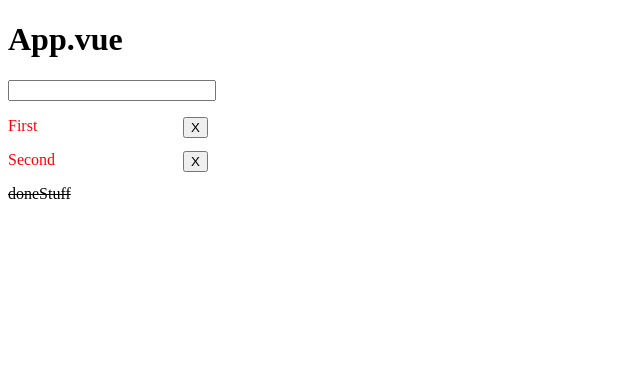
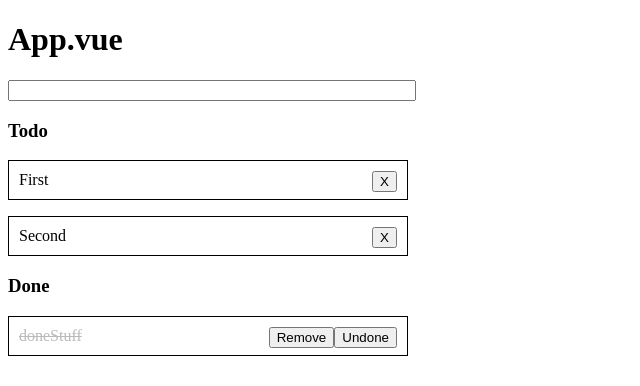
Before and after one commit to amerre/Todo_app, a Vue app: page / in a window 1280 px wide. Shown: the top 386 px of the page, without its empty margins (0-640 px from the left). Built offline with nearby package versions, Linux system fonts and the light colour scheme.

Commit message:
🔖 Algorithm basics done

```diff
--- a/src/App.vue
+++ b/src/App.vue
@@ -1,15 +1,21 @@
 <template>
   <div id="app">
     <h1>App.vue</h1>
-    <input type="text" @keydown.enter="addTask" v-model="addThis">
-    <span v-for="task in tasks" v-bind:key="task">
+    <input type="text" @keydown.enter="add()" v-model="addThis">
+    <h3>Todo</h3>
+    <span v-for="task in toDoTasks" v-bind:key="task">
       <p>
         {{ task }}
-        <button @click="remThis(task)">X</button>
+        <button @click="done(task)">X</button>
       </p>
     </span>
-    <span v-for="task in done" v-bind:key="task">
-      <p class="done">{{ task }}</p>
+    <h3>Done</h3>
+    <span v-for="task in doneTasks" v-bind:key="task">
+      <p class="done">
+        {{ task }}
+        <button @click="undone(task)">Undone</button>
+        <button @click="remove(task)">Remove</button>
+      </p>
     </span>
   </div>
 </template>
@@ -18,22 +24,33 @@
 export default {
   data() {
     return {
-      tasks: ["First", "Second"],
-      done: ["doneStuff"],
+      toDoTasks: ["First", "Second"],
+      doneTasks: ["doneStuff"],
       addThis: ""
     };
   },
   methods: {
-    addTask() {
+    add() {
       if (this.addThis.length > 0) {
-        this.tasks.push(this.addThis);
+        this.toDoTasks.push(this.addThis);
+        this.addThis = "";
+      } else {
+        console.log("Write someting !");
       }
-      this.addThis = "";
     },
-    remThis(event) {
-      let indexToRemove = this.tasks.indexOf(event);
-      this.done.push(this.tasks[indexToRemove]);
-      this.tasks.splice(indexToRemove, 1);
+    done(task) {
+      let indexDone = this.toDoTasks.indexOf(task);
+      this.doneTasks.push(this.toDoTasks[indexDone]);
+      this.toDoTasks.splice(indexDone, 1);
+    },
+    undone(task) {
+      let indexToReAdd = this.doneTasks.indexOf(task);
+      this.toDoTasks.push(this.doneTasks[indexToReAdd]);
+      this.doneTasks.splice(indexToReAdd, 1);
+    },
+    remove(task) {
+      let indexToReAdd = this.doneTasks.indexOf(task);
+      this.doneTasks.splice(indexToReAdd, 1);
     }
   }
 };
@@ -41,18 +58,19 @@ export default {
 
 <style lang="scss">
 #app {
-  width: 200px;
+  width: 400px;
   input {
     width: 100%;
   }
   p {
-    color: red;
+    border: 0.5px solid black;
+    padding: 10px;
     button {
       float: right;
     }
   }
   .done {
-    color: black;
+    color: rgb(187, 185, 185);
     text-decoration: line-through;
   }
 }
```
